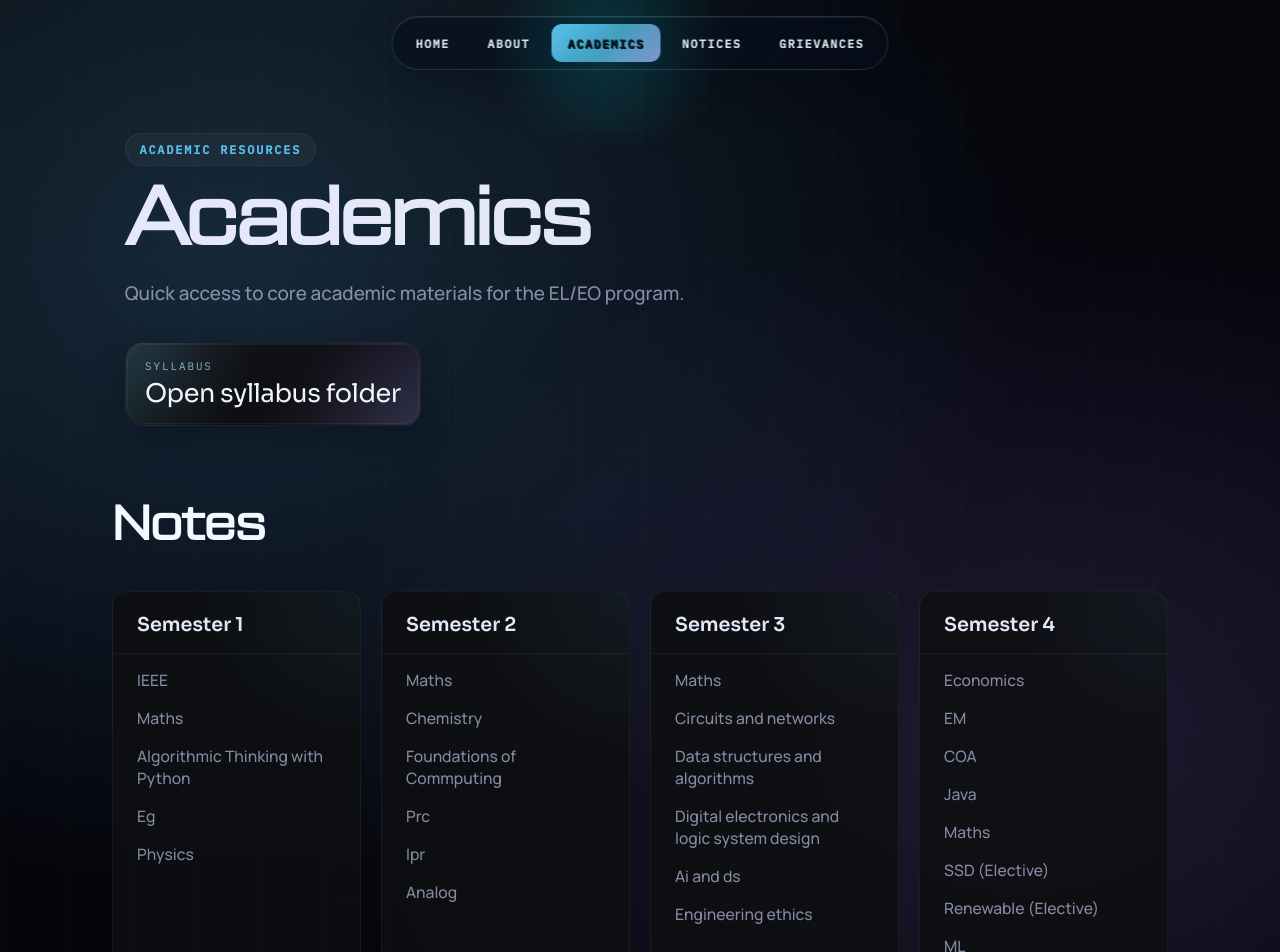
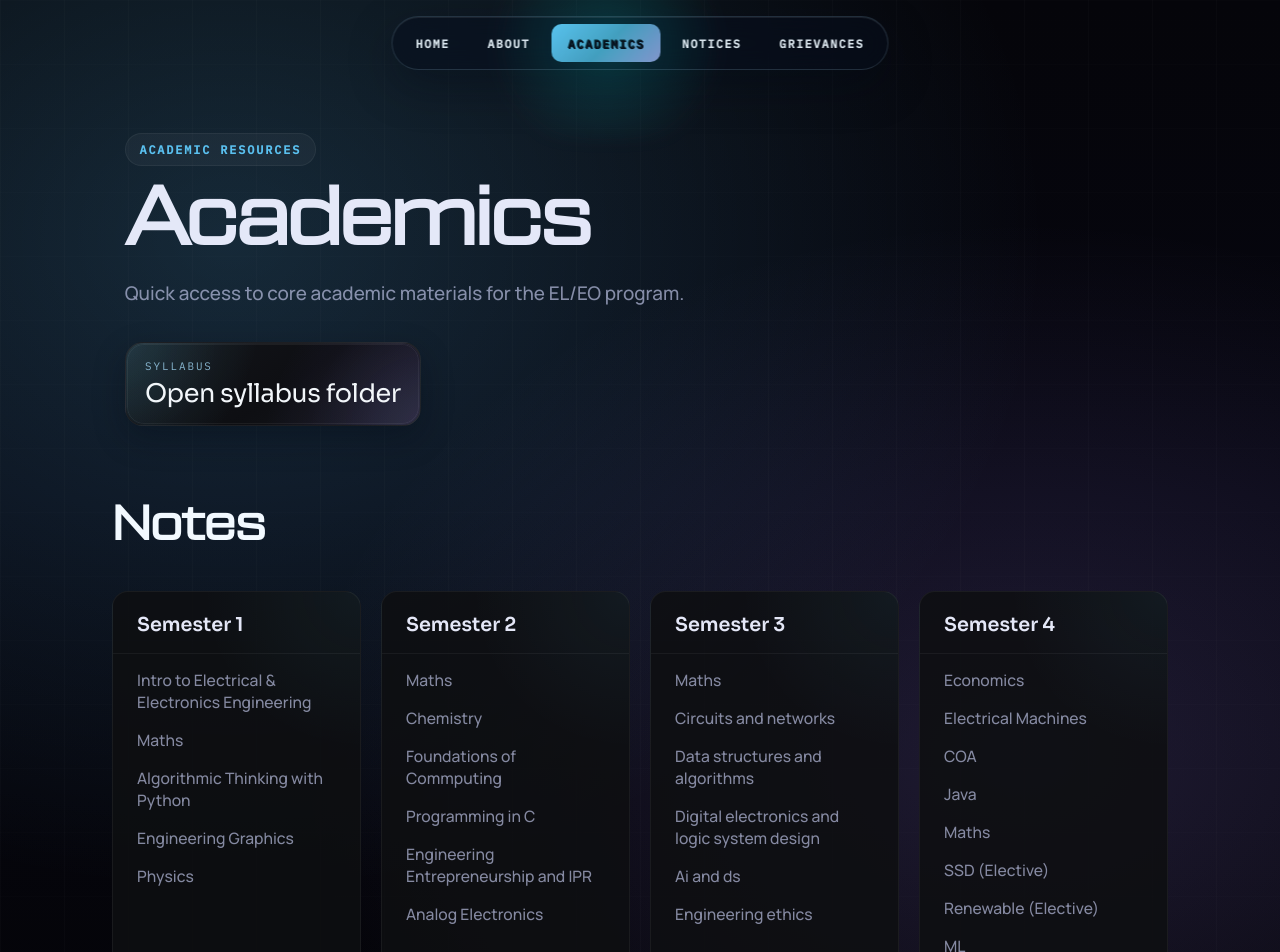
Before and after one commit to rohankishore/elweb, a React (Vite) app: page /academics in a window 1280 px wide. Shown: the top 952 px of the page. Built offline with nearby package versions, Linux system fonts and the light colour scheme.

Commit message:
add proper sub names

```diff
--- a/src/component/AcademicsPage.jsx
+++ b/src/component/AcademicsPage.jsx
@@ -5,10 +5,10 @@ const notesData = [
   {
     semester: "Sem 1",
     subjects: [
-      { name: "IEEE", link: "https://drive.google.com/drive/folders/1toKzgcwqqJeiEprNENlXE3XDTOKZWabq" },
+      { name: "Intro to Electrical & Electronics Engineering", link: "https://drive.google.com/drive/folders/1toKzgcwqqJeiEprNENlXE3XDTOKZWabq" },
       { name: "Maths", link: "https://drive.google.com/drive/folders/1tS5U03kyE4Zb6xAo2NtDlPMkS7LZBNRf" },
       { name: "Algorithmic Thinking with Python", link: "https://drive.google.com/drive/folders/1tuNWP8MsMt5B_goMrZThYwvT1jGRU9Cw" },
-      { name: "Eg", link: "https://drive.google.com/drive/folders/1tWCSyc5VIMkg6JmNEUZNUC0_qk8DHgw4" },
+      { name: "Engineering Graphics", link: "https://drive.google.com/drive/folders/1tWCSyc5VIMkg6JmNEUZNUC0_qk8DHgw4" },
       { name: "Physics", link: "https://drive.google.com/drive/folders/1K7j3cKe2p80PtqxJgBMjfRbL0QanKTB-" }
     ]
   },
@@ -18,9 +18,9 @@ const notesData = [
       { name: "Maths", link: "https://drive.google.com/drive/folders/1izqk86n_uF5VA0fpNDnBsnTeJKNj0W1U" },
       { name: "Chemistry", link: "https://drive.google.com/drive/folders/1rOC_rEZGIDE__-ci07BMT2h4ytwbGgJJ" },
       { name: "Foundations of Commputing", link: "https://drive.google.com/drive/folders/1l9xEpHoaECFQYW5bHH2k-GcfK6hzcV95" },
-      { name: "Prc", link: "https://drive.google.com/drive/folders/1ja3ronoX8U3Uc1GPQRm3lwUSn4b36itJ" },
-      { name: "Ipr", link: "https://drive.google.com/drive/folders/1sHABss4kioxE3m94URvIKJJsAWrnm_Cz" },
-      { name: "Analog", link: "https://drive.google.com/drive/folders/1PiTxMxC6pzFgTO-f7-_K4wAhSPXmM_La" }
+      { name: "Programming in C", link: "https://drive.google.com/drive/folders/1ja3ronoX8U3Uc1GPQRm3lwUSn4b36itJ" },
+      { name: "Engineering Entrepreneurship and IPR", link: "https://drive.google.com/drive/folders/1sHABss4kioxE3m94URvIKJJsAWrnm_Cz" },
+      { name: "Analog Electronics", link: "https://drive.google.com/drive/folders/1PiTxMxC6pzFgTO-f7-_K4wAhSPXmM_La" }
     ]
   },
   {
@@ -38,7 +38,7 @@ const notesData = [
     semester: "Sem 4",
     subjects: [
       { name: "Economics", link: "https://drive.google.com/drive/folders/1c91yV9MtXrkjtDgpE0rib7wrI-rvSxoS" },
-      { name: "EM", link: "https://drive.google.com/drive/folders/1MqbQjT04APJChaf_x5S88RAqSXoSp7-G" },
+      { name: "Electrical Machines", link: "https://drive.google.com/drive/folders/1MqbQjT04APJChaf_x5S88RAqSXoSp7-G" },
       { name: "COA", link: "https://drive.google.com/drive/folders/1Z8QQwXmPmhhtA3wQOic9TGdzjz_SlTIM" },
       { name: "Java", link: "https://drive.google.com/drive/folders/1lVKt_Tosy0BMZvOCQ3C6RYN8viA9b_th" },
       { name: "Maths", link: "https://drive.google.com/drive/folders/1DO8NWwasga-WkUHGXv0YFqdtO1PvOYgr" },
```
